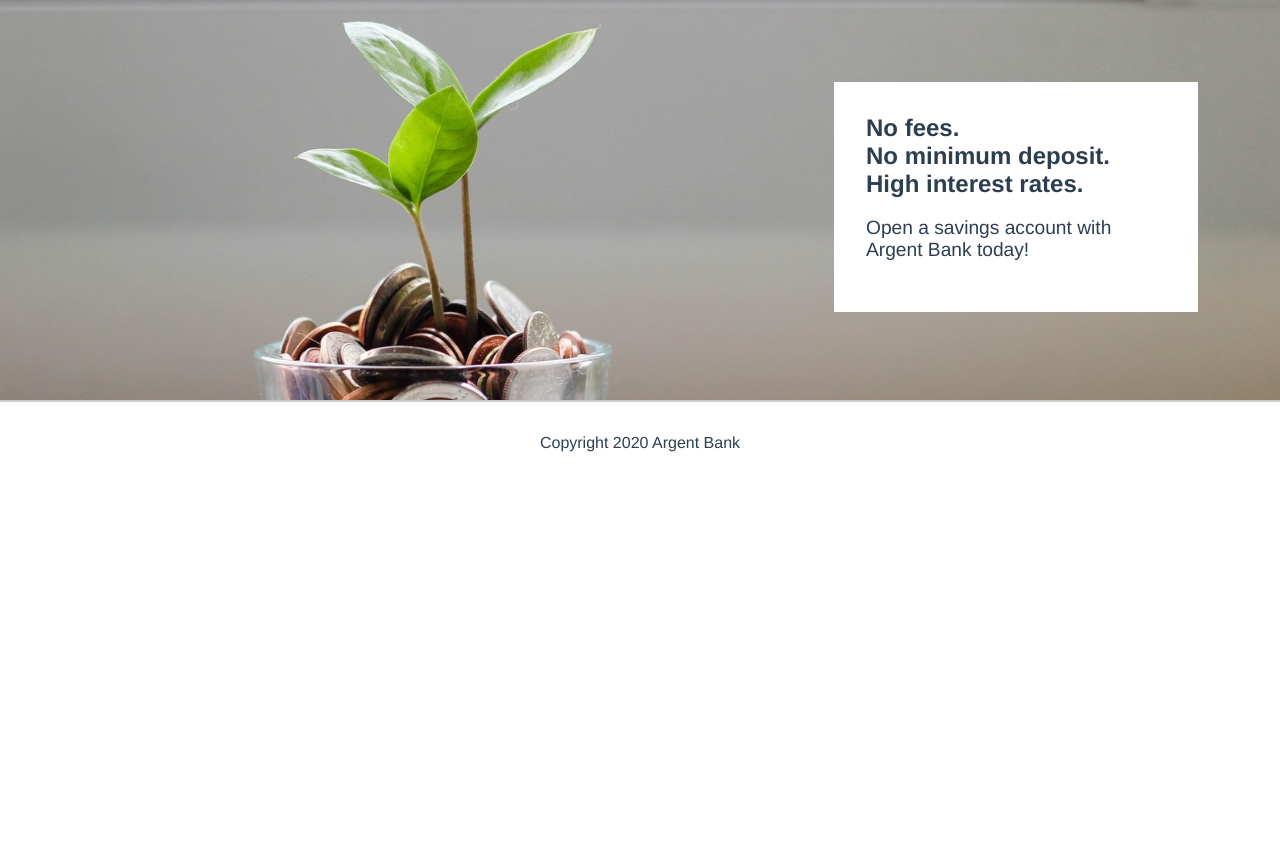
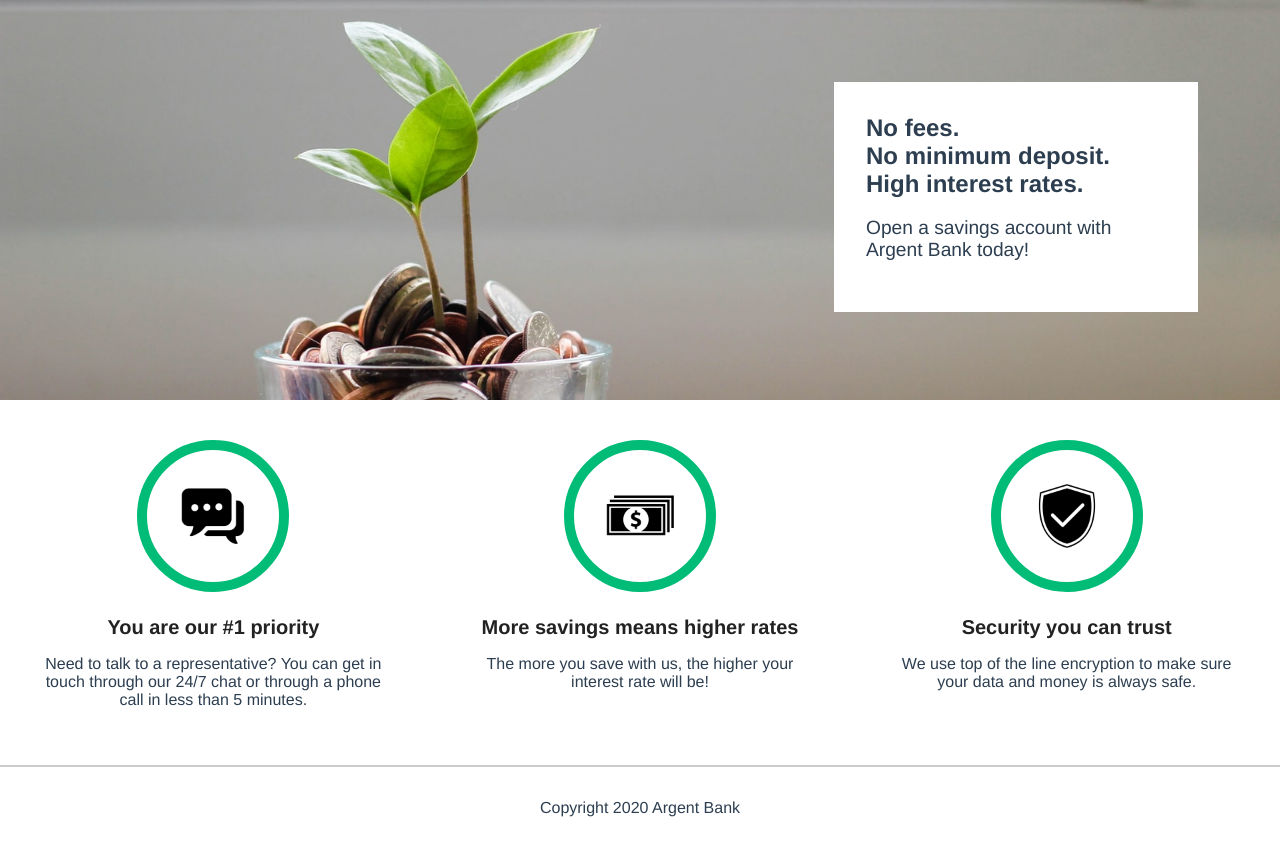
Before and after one commit to RikoDust/argentBank_main, a React (Vite) app in the folder argentBankFront/: page / in a window 1280 px wide. Before the commit the page ends 800 px from the top, so only its background shows below. Built offline with nearby package versions, Linux system fonts and the light colour scheme.

Commit message:
feat(features): Add Features component with style

```diff
--- /dev/null
+++ b/argentBankFront/src/components/Features/Features.jsx
@@ -0,0 +1,45 @@
+// FEATURES_COMPONENT
+
+import chatIcon from '../../assets/img/icon-chat.png';
+import moneyIcon from '../../assets/img/icon-money.png';
+import securityIcon from '../../assets/img/icon-security.png';
+
+
+import "./Features.scss";
+
+
+
+const Features = () => {
+    return (
+        <div className="features">
+            <h2 className="sr-only">Features</h2>
+            <div className="feature-item">
+                <img src={chatIcon} alt="Chat Icon" className="feature-icon" />
+                <h3 className="feature-item-title">You are our #1 priority</h3>
+                <p>
+                    Need to talk to a representative? You can get in touch through our
+                    24/7 chat or through a phone call in less than 5 minutes.
+                </p>
+            </div>
+            <div className="feature-item">
+                <img src={moneyIcon} alt="Chat Icon" className="feature-icon"/>
+                <h3 className="feature-item-title">More savings means higher rates</h3>
+                <p>
+                    The more you save with us, the higher your interest rate will be!
+                </p>
+            </div>
+            <div className="feature-item">
+                <img src={securityIcon} alt="Chat Icon" className="feature-icon" />
+                <h3 className="feature-item-title">Security you can trust</h3>
+                <p>
+                    We use top of the line encryption to make sure your data and money
+                    is always safe.
+                </p>
+            </div>
+        </div>
+    );
+};
+
+
+
+export default Features;
--- /dev/null
+++ b/argentBankFront/src/components/Features/Features.scss
@@ -0,0 +1,31 @@
+// FEATURES_STYLE
+
+
+.features {
+    display: flex;
+    flex-direction: column;
+    .feature-item {
+        flex: 1;
+        padding: 2.5rem;
+        .feature-icon {
+            width: 100px;
+            border: 10px solid #00bc77;
+            border-radius: 50%;
+            padding: 1rem;
+        }
+        .feature-item-title {
+            color: #222;
+            font-size: 1.25rem;
+            font-weight: bold;
+            margin-bottom: 0.5rem;
+        }
+    }
+}
+
+
+// MEDIA_QUERIES
+  @media (min-width: 920px) {
+    .features {
+      flex-direction: row;
+    }
+}
--- a/argentBankFront/src/pages/home.jsx
+++ b/argentBankFront/src/pages/home.jsx
@@ -2,6 +2,7 @@
 
 
 
+import Features from "../components/Features/Features";
 import Hero from "../components/Hero/Hero";
 
 
@@ -11,9 +12,8 @@
 const Home = () => {
     return (
         <div>
-
             <Hero />
-
+            <Features />
         </div>
     );
 };
```
Also changed, not shown: 1 other file (tests, documents, lock files or other folders).
